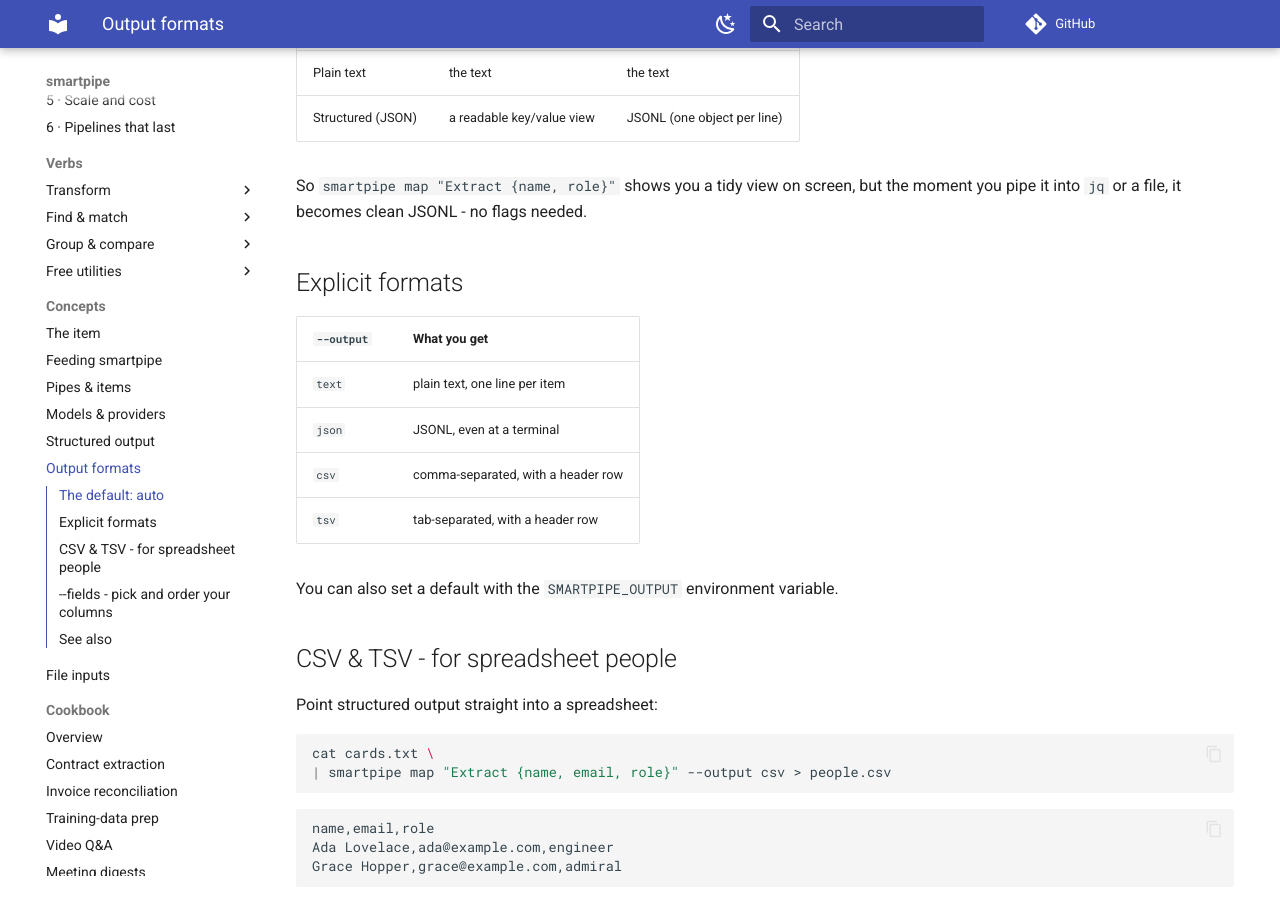
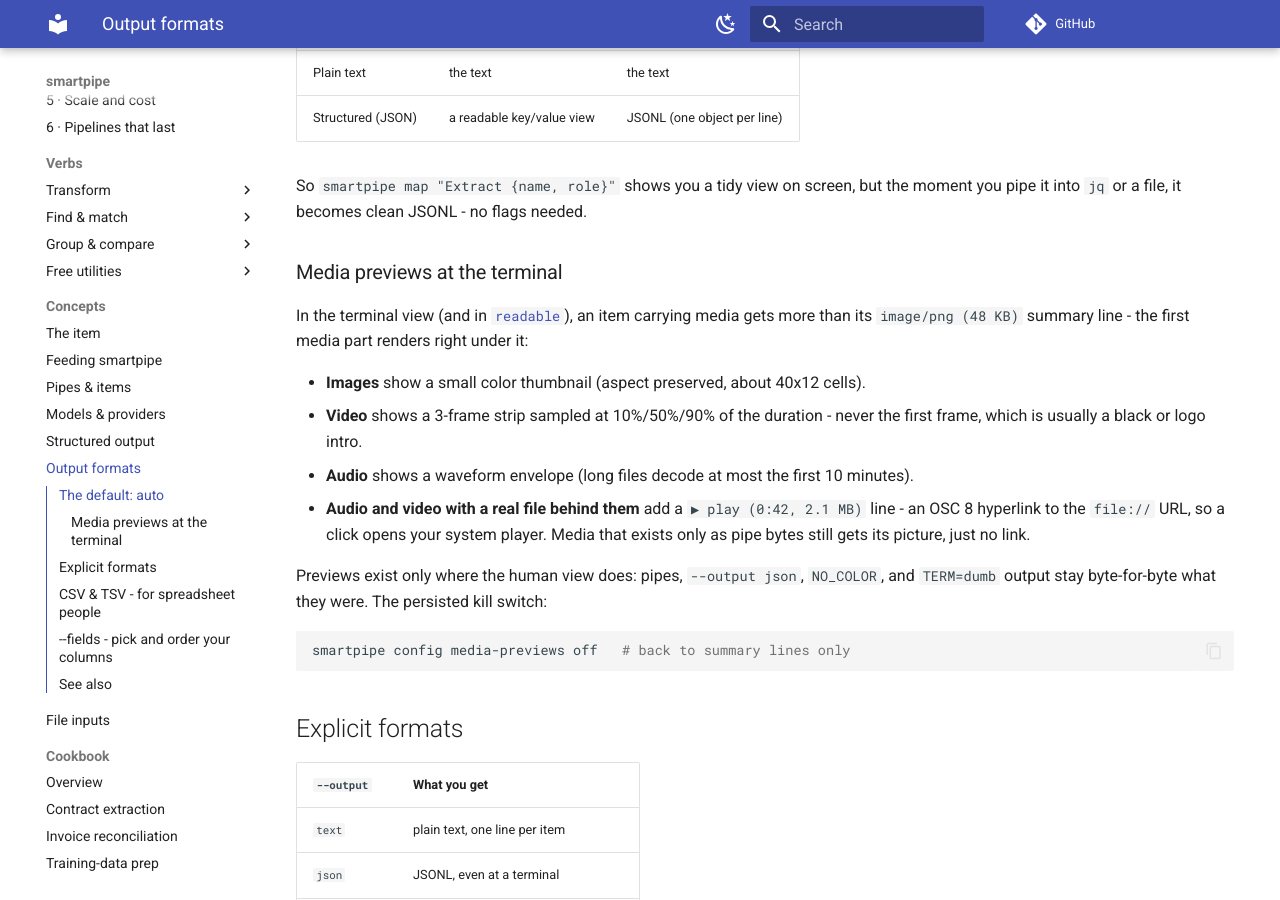
Before and after one commit to prabal-rje/smartpipe, an MkDocs documentation site: the page built from docs/concepts/output-formats.md, in a window 1280 px wide and 900 px high, scrolled down 359 px. Built offline with MkDocs 1.6.1 and Material for MkDocs 9.7.7, drawn with Linux system fonts in a browser that asks for light colours; comment, search, counter and statistics services are not loaded.

Commit message:
docs: media previews - readable verb page, output-formats section, config key
New docs/verbs/readable.md (the verb never had a page; previews made it
overdue) plus a 'Media previews at the terminal' section on the output-
formats concept page: what renders (thumbnail / 3-frame strip / waveform
/ OSC 8 play link), where it renders (the human view only - pipes,
NO_COLOR, --bare stay byte-identical), and the persisted kill switch
(smartpipe config media-previews off). cli.md links the new page and
lists the config subcommand; mkdocs nav gains the page under Free
utilities. Strict docs build + link scan pass.

````diff
--- a/docs/concepts/output-formats.md
+++ b/docs/concepts/output-formats.md
@@ -14,6 +14,31 @@
 
 So `smartpipe map "Extract {name, role}"` shows you a tidy view on screen, but the
 moment you pipe it into `jq` or a file, it becomes clean JSONL - no flags needed.
+
+### Media previews at the terminal
+
+In the terminal view (and in [`readable`](../verbs/readable.md)), an item
+carrying media gets more than its `image/png (48 KB)` summary line - the first
+media part renders right under it:
+
+- **Images** show a small color thumbnail (aspect preserved, about 40x12
+  cells).
+- **Video** shows a 3-frame strip sampled at 10%/50%/90% of the duration -
+  never the first frame, which is usually a black or logo intro.
+- **Audio** shows a waveform envelope (long files decode at most the first
+  10 minutes).
+- **Audio and video with a real file behind them** add a
+  `▶ play (0:42, 2.1 MB)` line - an OSC 8 hyperlink to the `file://` URL, so
+  a click opens your system player. Media that exists only as pipe bytes
+  still gets its picture, just no link.
+
+Previews exist only where the human view does: pipes, `--output json`,
+`NO_COLOR`, and `TERM=dumb` output stay byte-for-byte what they were. The
+persisted kill switch:
+
+```bash
+smartpipe config media-previews off   # back to summary lines only
+```
 
 ## Explicit formats
 
--- a/mkdocs.yml
+++ b/mkdocs.yml
@@ -60,6 +60,7 @@
           - sample: verbs/sample.md
           - getschema: verbs/getschema.md
           - split: verbs/split.md
+          - readable: verbs/readable.md
   - Concepts:
       - The item: concepts/the-item.md
       - Feeding smartpipe: concepts/feeding-smartpipe.md
````
Also changed, not shown: docs/reference/cli.md (+3 -1 lines), docs/verbs/readable.md (added, +53 -0 lines).
